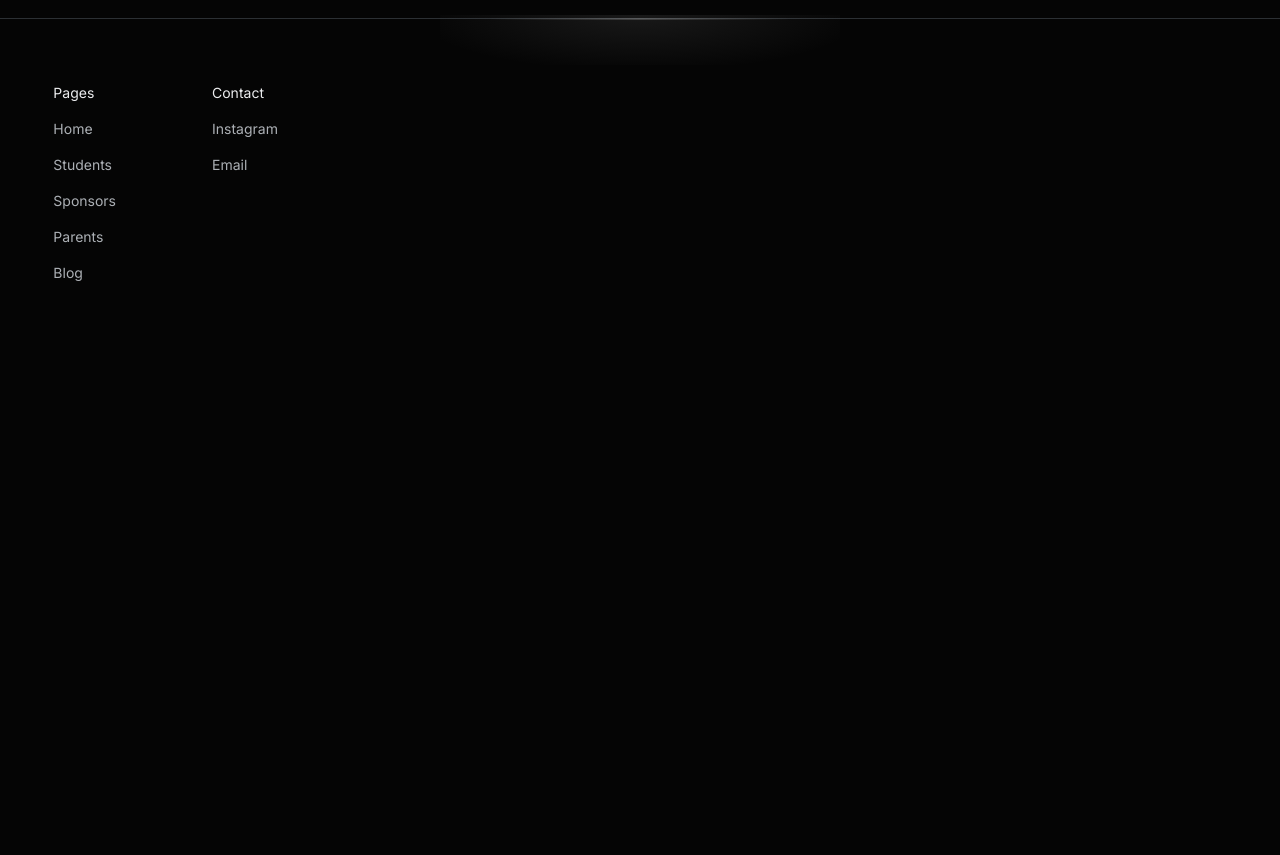
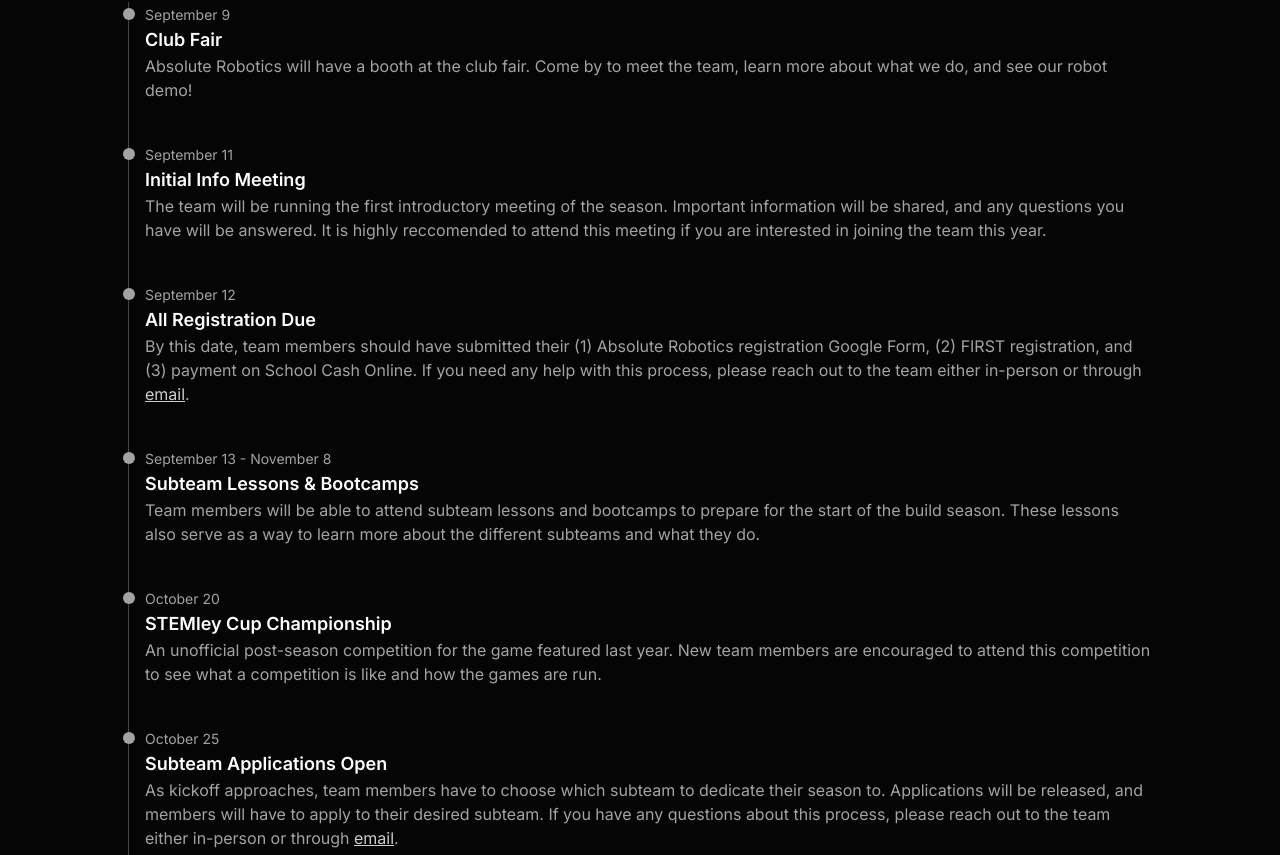
Before and after one commit to benceruleanlu/Team-Website, a Next.js app: page /join in a window 1280 px wide. Shown: the part 285-1140 px from the top of the page. Before the commit the page ends 800 px from the top, so only its background shows below. Built offline with nearby package versions, Linux system fonts and the light colour scheme.

Commit message:
feat: students timeline

```diff
--- a/app/join/page.tsx
+++ b/app/join/page.tsx
@@ -15,6 +15,147 @@
           Register with Absolute Robotics for the Reefscape 24/25 FRC season.
         </p>
       </div>
+      <div className="mx-auto w-11/12 max-w-5xl">
+        <ol className="relative border-s border-neutral-400/40">
+          <li className="mb-10 ms-4">
+            <div className="absolute -start-1.5 mt-1.5 h-3 w-3 rounded-full bg-neutral-400"></div>
+            <time className="mb-1 text-sm font-normal leading-none text-neutral-400">
+              September 9
+            </time>
+            <h3 className="text-lg font-semibold text-white">Club Fair</h3>
+            <p className="mb-4 text-base font-normal text-neutral-400">
+              Absolute Robotics will have a booth at the club fair. Come by to
+              meet the team, learn more about what we do, and see our robot
+              demo!
+            </p>
+            {/* <a
+              href="#"
+              className="inline-flex items-center rounded-lg border border-gray-200 bg-white px-4 py-2 text-sm font-medium text-gray-900 hover:bg-gray-100 hover:text-blue-700 focus:z-10 focus:text-blue-700 focus:outline-none focus:ring-4 focus:ring-gray-100 dark:border-gray-600 dark:bg-gray-800 dark:text-gray-400 dark:hover:bg-gray-700 dark:hover:text-white dark:focus:ring-gray-700"
+            >
+              Learn more{" "}
+              <svg
+                className="ms-2 h-3 w-3 rtl:rotate-180"
+                aria-hidden="true"
+                xmlns="http://www.w3.org/2000/svg"
+                fill="none"
+                viewBox="0 0 14 10"
+              >
+                <path
+                  stroke="currentColor"
+                  stroke-linecap="round"
+                  stroke-linejoin="round"
+                  stroke-width="2"
+                  d="M1 5h12m0 0L9 1m4 4L9 9"
+                />
+              </svg>
+            </a> */}
+          </li>
+          <li className="mb-10 ms-4">
+            <div className="absolute -start-1.5 mt-1.5 h-3 w-3 rounded-full bg-neutral-400"></div>
+            <time className="mb-1 text-sm font-normal leading-none text-neutral-400">
+              September 11
+            </time>
+            <h3 className="text-lg font-semibold text-white">
+              Initial Info Meeting
+            </h3>
+            <p className="mb-4 text-base font-normal text-neutral-400">
+              The team will be running the first introductory meeting of the
+              season. Important information will be shared, and any questions
+              you have will be answered. It is highly reccomended to attend this
+              meeting if you are interested in joining the team this year.
+            </p>
+          </li>
+          <li className="mb-10 ms-4">
+            <div className="absolute -start-1.5 mt-1.5 h-3 w-3 rounded-full bg-neutral-400"></div>
+            <time className="mb-1 text-sm font-normal leading-none text-neutral-400">
+              September 12
+            </time>
+            <h3 className="text-lg font-semibold text-white">
+              All Registration Due
+            </h3>
+            <p className="mb-4 text-base font-normal text-neutral-400">
+              By this date, team members should have submitted their (1)
+              Absolute Robotics registration Google Form, (2) FIRST
+              registration, and (3) payment on School Cash Online. If you need
+              any help with this process, please reach out to the team either
+              in-person or through{" "}
+              <a
+                href="mailto:the.woodlands.robotics@gmail.com"
+                target="_blank"
+                className="text-white/80 underline"
+              >
+                email
+              </a>
+              .
+            </p>
+          </li>
+          <li className="mb-10 ms-4">
+            <div className="absolute -start-1.5 mt-1.5 h-3 w-3 rounded-full bg-neutral-400"></div>
+            <time className="mb-1 text-sm font-normal leading-none text-neutral-400">
+              September 13 - November 8
+            </time>
+            <h3 className="text-lg font-semibold text-white">
+              Subteam Lessons & Bootcamps
+            </h3>
+            <p className="mb-4 text-base font-normal text-neutral-400">
+              Team members will be able to attend subteam lessons and bootcamps
+              to prepare for the start of the build season. These lessons also
+              serve as a way to learn more about the different subteams and what
+              they do.
+            </p>
+          </li>
+          <li className="mb-10 ms-4">
+            <div className="absolute -start-1.5 mt-1.5 h-3 w-3 rounded-full bg-neutral-400"></div>
+            <time className="mb-1 text-sm font-normal leading-none text-neutral-400">
+              October 20
+            </time>
+            <h3 className="text-lg font-semibold text-white">
+              STEMley Cup Championship
+            </h3>
+            <p className="mb-4 text-base font-normal text-neutral-400">
+              An unofficial post-season competition for the game featured last
+              year. New team members are encouraged to attend this competition
+              to see what a competition is like and how the games are run.
+            </p>
+          </li>
+          <li className="mb-10 ms-4">
+            <div className="absolute -start-1.5 mt-1.5 h-3 w-3 rounded-full bg-neutral-400"></div>
+            <time className="mb-1 text-sm font-normal leading-none text-neutral-400">
+              October 25
+            </time>
+            <h3 className="text-lg font-semibold text-white">
+              Subteam Applications Open
+            </h3>
+            <p className="mb-4 text-base font-normal text-neutral-400">
+              As kickoff approaches, team members have to choose which subteam
+              to dedicate their season to. Applications will be released, and
+              members will have to apply to their desired subteam. If you have
+              any questions about this process, please reach out to the team
+              either in-person or through{" "}
+              <a
+                href="mailto:the.woodlands.robotics@gmail.com"
+                target="_blank"
+                className="text-white/80 underline"
+              >
+                email
+              </a>
+              .
+            </p>
+          </li>
+          <li className="ms-4">
+            <div className="absolute -start-1.5 mt-1.5 h-3 w-3 rounded-full bg-neutral-400"></div>
+            <time className="mb-1 text-sm font-normal leading-none text-neutral-400">
+              November 10
+            </time>
+            <h3 className="text-lg font-semibold text-white">
+              Subteam Decisions Released
+            </h3>
+            <p className="mb-4 text-base font-normal text-neutral-400">
+              Congratulations! After receiving your subteam offers, you will be able to finalize your subteam choice for the season.
+            </p>
+          </li>
+        </ol>
+      </div>
       <div className="mx-auto max-w-7xl bg-[#050505] text-white">
         <Footer />
       </div>
```
